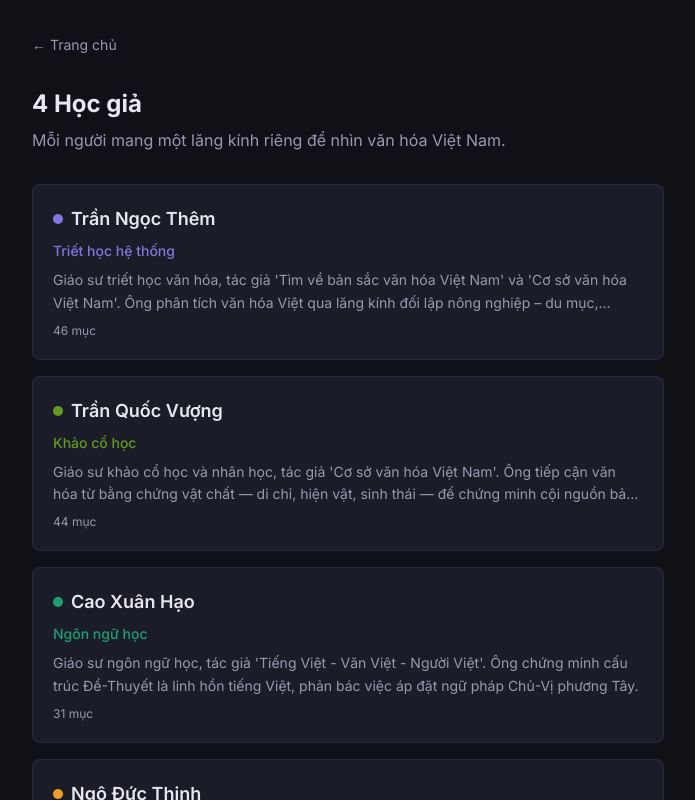
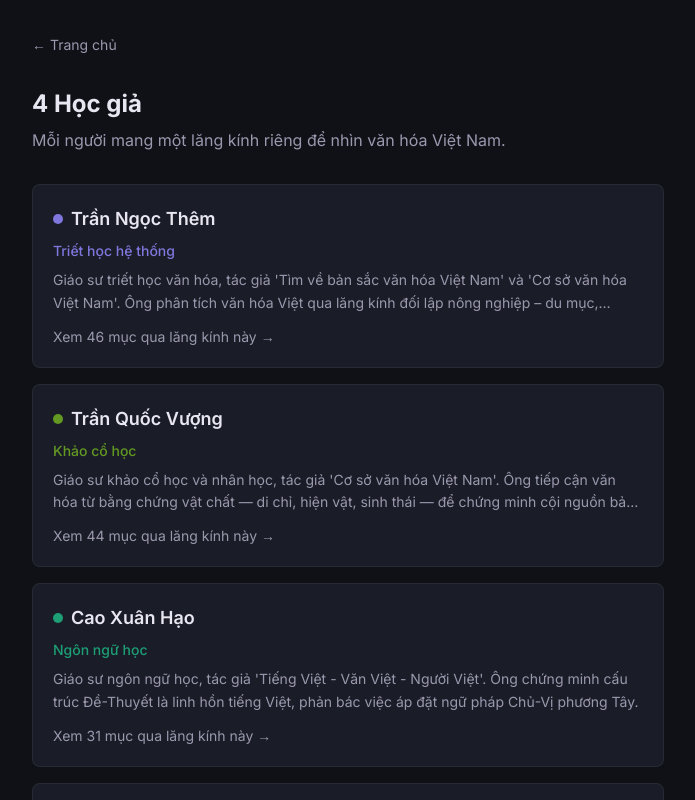
Before and after one commit to damikart/vietnam-culture-lens, a Next.js app: page /hoc-gia in a window 1280 px wide. Shown: the top 800 px of the page, without its empty margins (292-987 px from the left). Built offline with nearby package versions, Linux system fonts and the light colour scheme.

Commit message:
fix: scholar list cards add view-through-lens CTA

```diff
--- a/src/app/hoc-gia/page.tsx
+++ b/src/app/hoc-gia/page.tsx
@@ -51,8 +51,8 @@ export default function ScholarListPage() {
                 <p className="text-sm text-on-surface-muted leading-relaxed line-clamp-2">
                   {scholar.description}
                 </p>
-                <p className="mt-2 text-xs text-on-surface-muted">
-                  {count} mục
+                <p className="mt-3 text-sm text-on-surface-muted group-hover:text-on-surface transition-colors">
+                  Xem {count} mục qua lăng kính này →
                 </p>
               </Link>
             );
```
